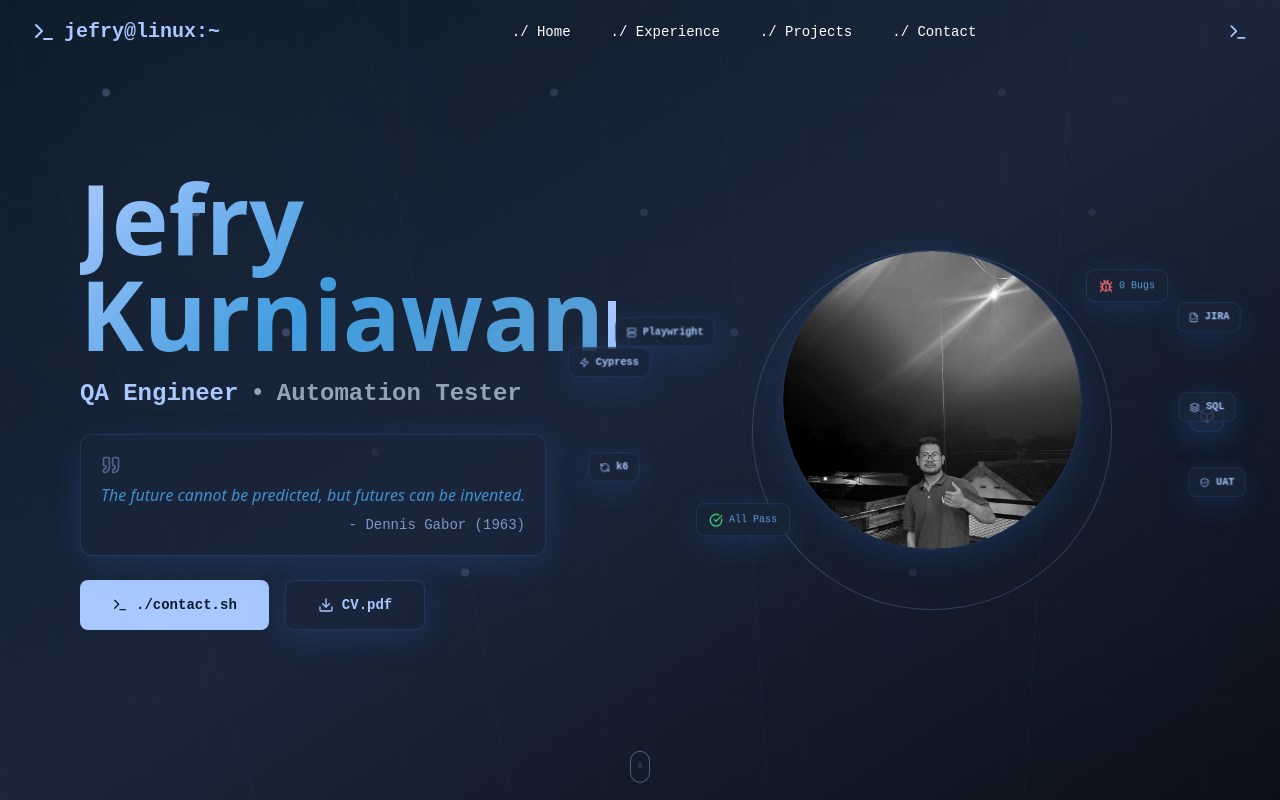
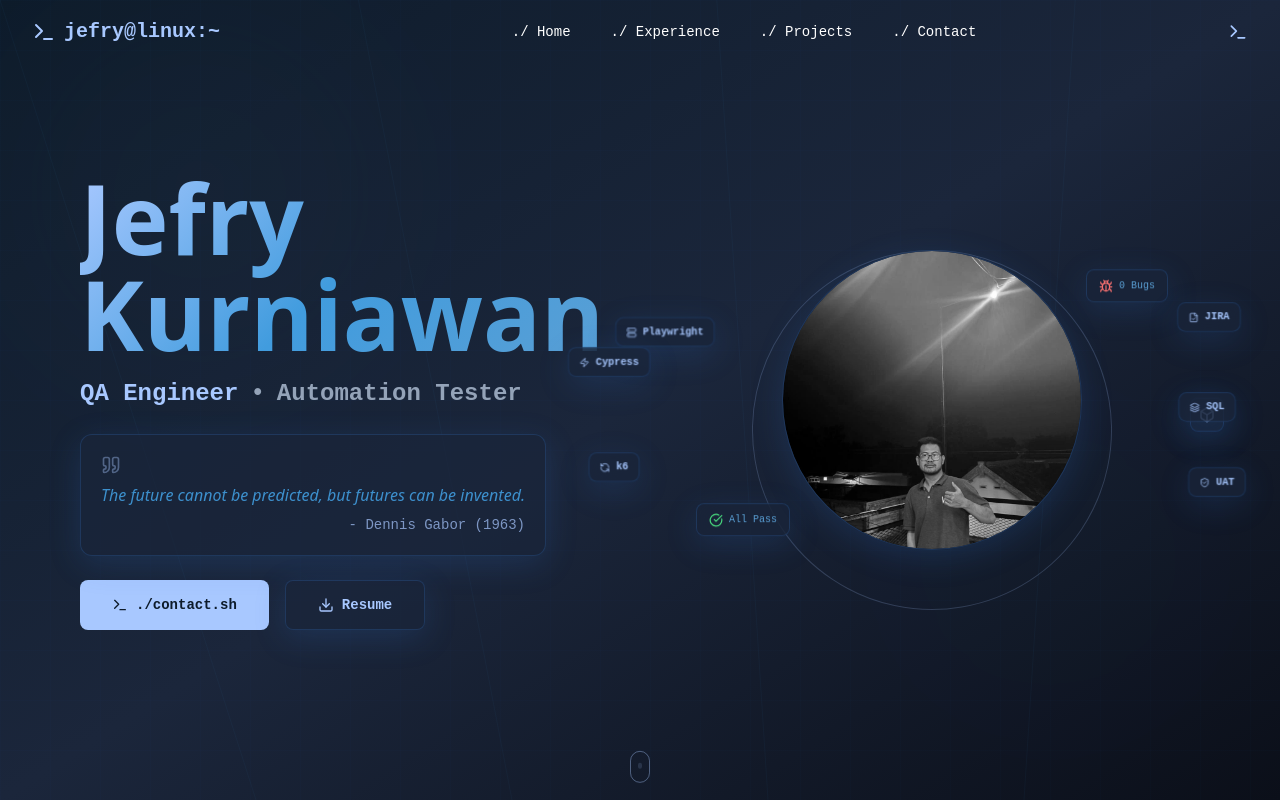
Before and after one commit to jefryKurniawan/bug2future, a Next.js app: page / in a window 1280 px wide. Shown: the top 800 px of the page. Built offline with nearby package versions, Linux system fonts and the light colour scheme.

Commit message:
fix: update resume download link from CV-Jk.pdf to resume-jefryK.pdf

```diff
--- a/components/HeroSection.tsx
+++ b/components/HeroSection.tsx
@@ -2,7 +2,7 @@
 "use client";
 
 import { motion, useScroll, useTransform, useSpring, useMotionValue, useReducedMotion } from "framer-motion";
-import { useRef, useEffect, useState, useMemo, useCallback } from "react";
+import { useRef, useEffect, useMemo, useCallback } from "react";
 import { Download, Terminal, CheckCircle, Bug, Box, Server, Zap, FileCheck, Layers, ShieldCheck, RefreshCcw, TestTube, Cloud, Quote } from "lucide-react";
 import Image from "next/image";
 
@@ -38,24 +38,9 @@ export default function HeroSection() {
   const cursorX = useSpring(mouseX, { stiffness: prefersReducedMotion ? 0 : 400, damping: 25 });
   const cursorY = useSpring(mouseY, { stiffness: prefersReducedMotion ? 0 : 400, damping: 25 });
 
-  const [displayedName, setDisplayedName] = useState("");
-  const [showCursor, setShowCursor] = useState(true);
   const fullName = "Jefry Kurniawan";
   const quote = "The future cannot be predicted, but futures can be invented.";
   const quoteAuthor = "- Dennis Gabor (1963)";
-
-  // Pre-compute particles
-  const particles = useMemo(() =>
-    Array.from({ length: 12 }, (_, i) => ({
-      id: i,
-      left: `${8 + i * 7}%`,
-      top: `${12 + (i % 5) * 15}%`,
-      parallaxFactor: 0.25 + i * 0.03,
-      floatAmount: -12 - i * 1.5,
-      floatDuration: 5 + i * 0.4,
-      floatDelay: i * 0.25,
-      scaleAmount: 1.2 + i * 0.03,
-    })), []);
 
   // Pre-compute tech badges
   const techBadges = useMemo(() => [
@@ -66,66 +51,6 @@ export default function HeroSection() {
     { text: "SQL", icon: Layers, x: "-35px", y: "50%", delay: 1, duration: 5 },
     { text: "UAT", icon: ShieldCheck, x: "-45px", y: "75%", delay: 0.8, duration: 3.8 },
   ], []);
-
-  // Typing animation
-  useEffect(() => {
-    if (prefersReducedMotion) {
-      setDisplayedName(fullName);
-      return;
-    }
-
-    let currentIndex = 0;
-    let isDeleting = false;
-    let animationFrameId: number;
-    let lastTime = 0;
-    const typingSpeed = 80;
-    const deleteSpeed = 40;
-
-    const type = (timestamp: number) => {
-      if (timestamp - lastTime < (isDeleting ? deleteSpeed : typingSpeed)) {
-        animationFrameId = requestAnimationFrame(type);
-        return;
-      }
-      lastTime = timestamp;
-
-      if (!isDeleting) {
-        if (currentIndex <= fullName.length) {
-          setDisplayedName(fullName.slice(0, currentIndex));
-          currentIndex++;
-          animationFrameId = requestAnimationFrame(type);
-        } else {
-          setTimeout(() => {
-            isDeleting = true;
-            animationFrameId = requestAnimationFrame(type);
-          }, 2000);
-        }
-      } else {
-        if (currentIndex >= 0) {
-          setDisplayedName(fullName.slice(0, currentIndex));
-          currentIndex--;
-          animationFrameId = requestAnimationFrame(type);
-        } else {
-          isDeleting = false;
-          setTimeout(() => {
-            animationFrameId = requestAnimationFrame(type);
-          }, 300);
-        }
-      }
-    };
-
-    animationFrameId = requestAnimationFrame(type);
-    return () => cancelAnimationFrame(animationFrameId);
-  }, [prefersReducedMotion]);
-
-  // Cursor blink
-  useEffect(() => {
-    if (prefersReducedMotion) {
-      setShowCursor(true);
-      return;
-    }
-    const interval = setInterval(() => setShowCursor(v => !v), 600);
-    return () => clearInterval(interval);
-  }, [prefersReducedMotion]);
 
   useEffect(() => {
     if (prefersReducedMotion) return;
@@ -172,13 +97,6 @@ export default function HeroSection() {
         <div className="w-full h-full bg-[linear-gradient(to_right,rgba(48,111,195,0.08)_1px,transparent_1px),linear-gradient(to_bottom,rgba(48,111,195,0.08)_1px,transparent_1px)] bg-[size:50px_50px]" />
       </motion.div>
 
-      {!prefersReducedMotion && particles.map((p) => (
-        <motion.div key={p.id} style={{ x: springX, y: springY, left: p.left, top: p.top }}
-          animate={{ y: [0, p.floatAmount, 0], opacity: [0.15, 0.4, 0.15] }}
-          transition={{ duration: p.floatDuration, repeat: Infinity, ease: "easeInOut", delay: p.floatDelay, repeatType: "reverse" }}
-          className="absolute w-1.5 h-1.5 md:w-2 md:h-2 bg-fedora-primary/60 rounded-full" />
-      ))}
-
       <motion.div style={{ y: prefersReducedMotion ? 0 : springY }}
         animate={{ scale: prefersReducedMotion ? 1 : [1, 1.2, 1], opacity: prefersReducedMotion ? 0.15 : [0.1, 0.2, 0.15] }}
         transition={{ duration: 10, repeat: Infinity }}
@@ -207,10 +125,7 @@ export default function HeroSection() {
 
           <div className="space-y-3 md:space-y-4">
             <h1 className="text-4xl md:text-6xl lg:text-7xl xl:text-8xl font-bold text-gradient leading-tight">
-              {displayedName}
-              {!prefersReducedMotion && (
-                <span className={`inline-block w-1 md:w-2 h-8 md:h-12 ml-1 bg-fedora-primary align-middle ${showCursor ? 'opacity-100' : 'opacity-0'}`} />
-              )}
+              {fullName}
             </h1>
 
             <motion.h2 initial={{ opacity: 0, y: 20 }} animate={{ opacity: 1, y: 0 }} transition={{ delay: 0.3, duration: 0.6 }}
@@ -235,9 +150,9 @@ export default function HeroSection() {
               className="bg-fedora-primary text-fedora-darker px-6 md:px-8 py-3 md:py-3.5 rounded-lg font-mono text-sm font-semibold hover:bg-fedora-lightBlue transition-colors flex items-center gap-2">
               <Terminal className="w-4 h-4" /> ./contact.sh
             </motion.button>
-            <motion.a href="/CV-Jk.pdf" download whileHover={{ scale: 1.03 }} whileTap={{ scale: 0.97 }}
+            <motion.a href="/resume-jefryK.pdf" download whileHover={{ scale: 1.03 }} whileTap={{ scale: 0.97 }}
               className="glass text-fedora-primary px-6 md:px-8 py-3 md:py-3.5 rounded-lg font-mono text-sm font-semibold hover:bg-fedora-primary/10 transition-colors flex items-center gap-2 border border-fedora-primary/25">
-              <Download className="w-4 h-4" /> CV.pdf
+              <Download className="w-4 h-4" /> Resume
             </motion.a>
           </motion.div>
         </motion.div>
```
